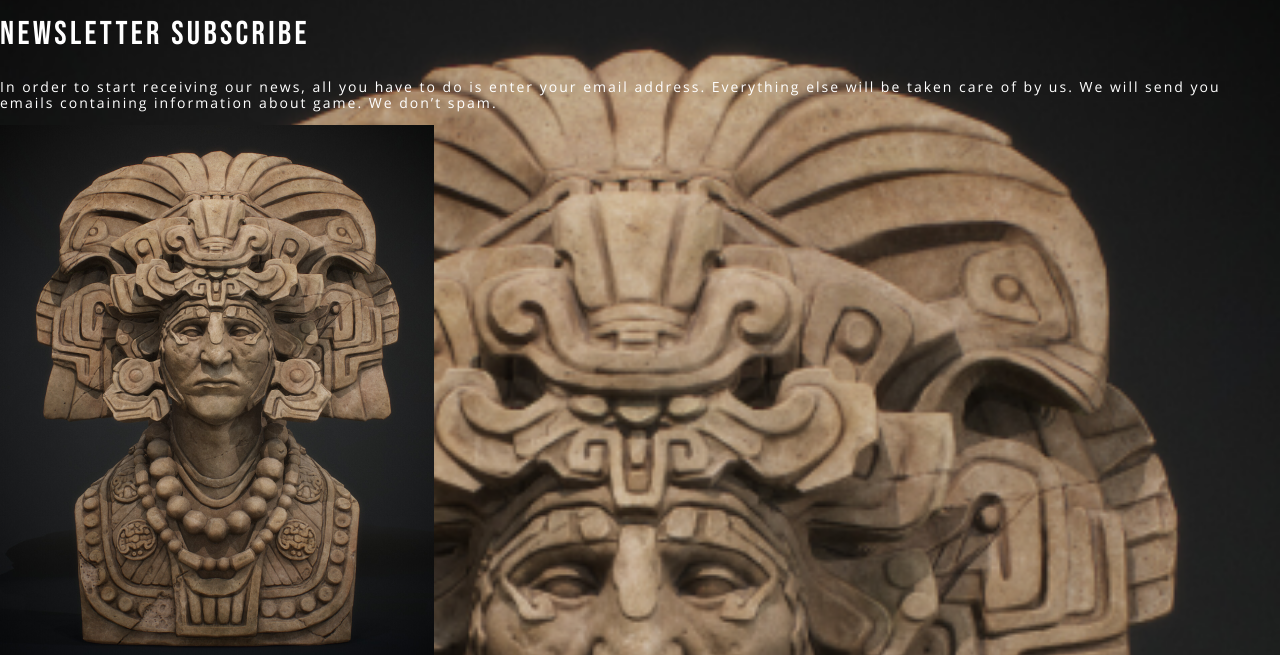
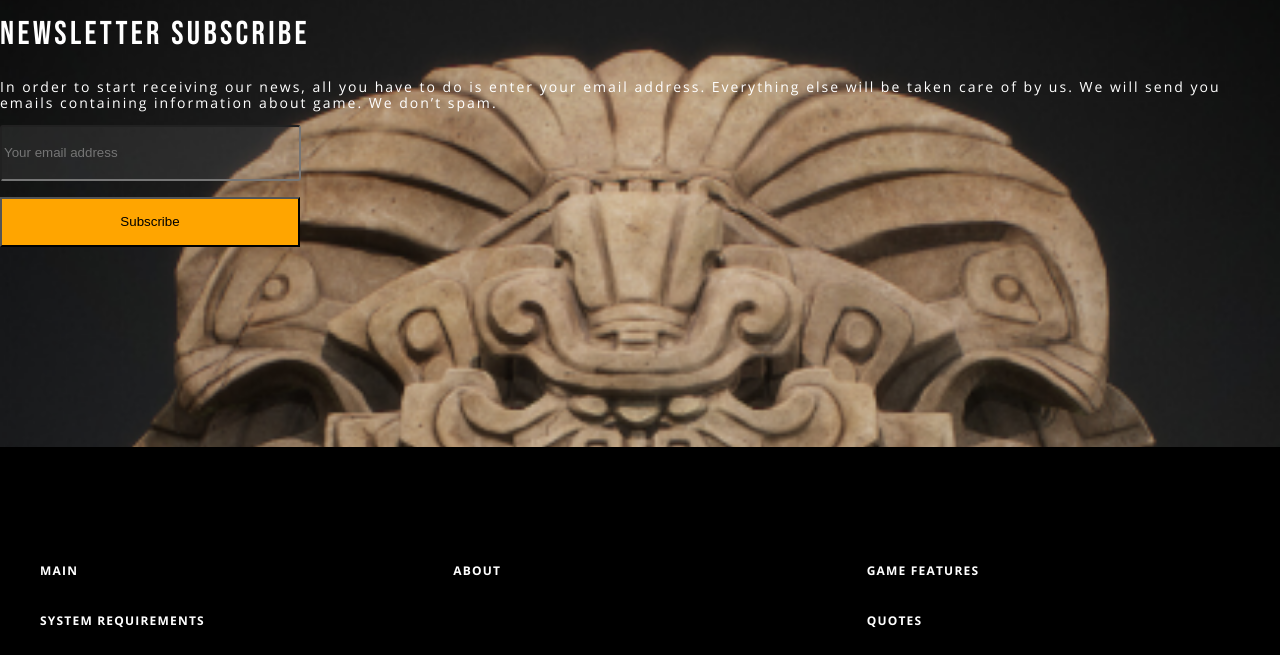
Before and after one commit to moro-patana/Game-landing-exercise, a website: page webroot/index.html in a window 1280 px wide. Shown: the part 4110-4765 px from the top of the page. Drawn offline with Linux system fonts and the light colour scheme.

Commit message:
added class in to the subscribe button

```diff
--- a/webroot/index.html
+++ b/webroot/index.html
@@ -245,11 +245,11 @@
                     else will be taken care of by us. We will send you emails containing
                     information about game. We don’t spam.
                 </p>
-                <img src="./img/mayan-raul-osorio-totem.png" alt="" class="sculpture">
+                <!-- <img src="./img/mayan-raul-osorio-totem.png" alt="" class="sculpture"> -->
                 <div class="form_group">
                     <form action="" class="form_input">
                         <input type="text" class="email" placeholder="Your email address">
-                        <button>Subscribe</button>
+                        <button class="subscribe">Subscribe</button>
                     </form>
                 </div>
             </article>
```
